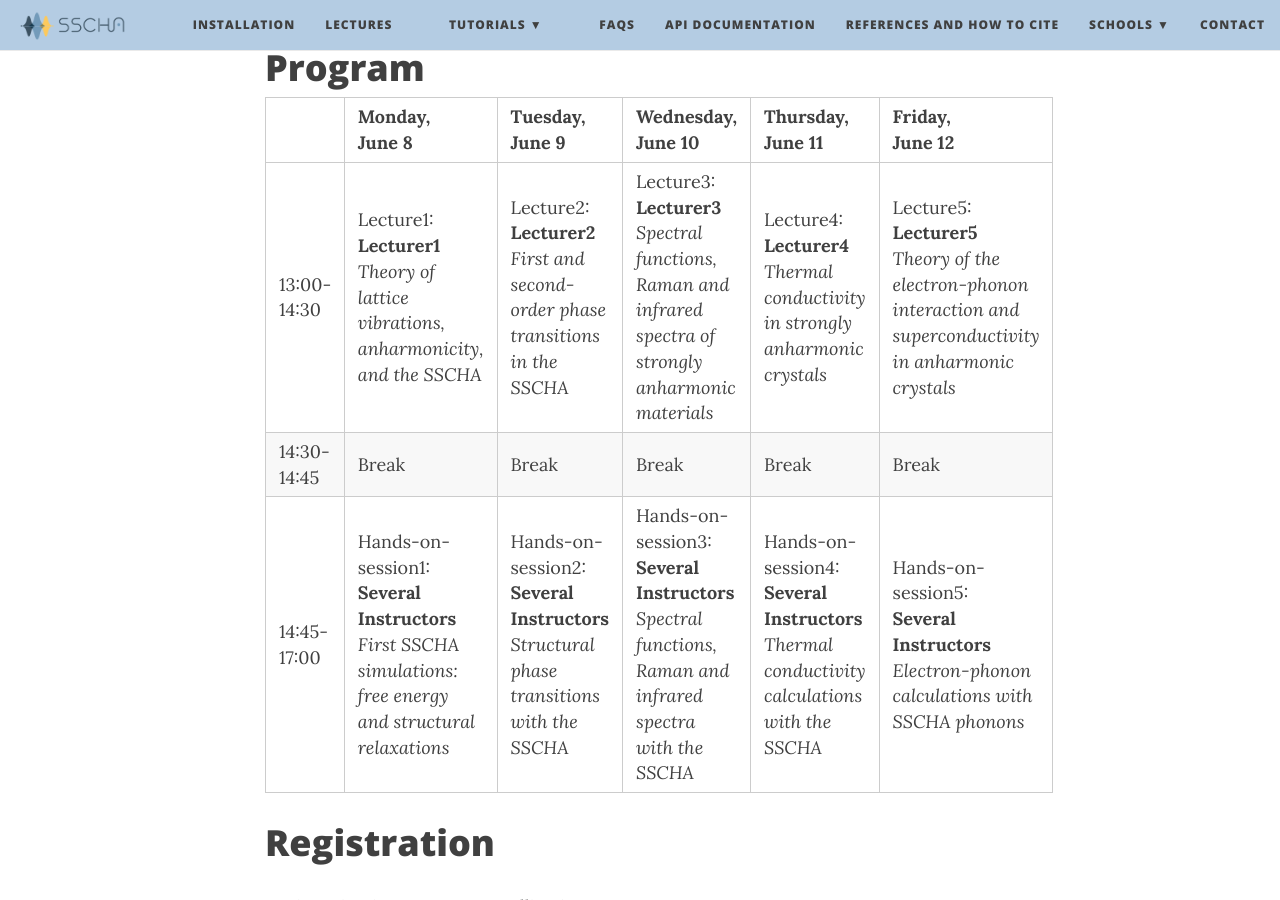
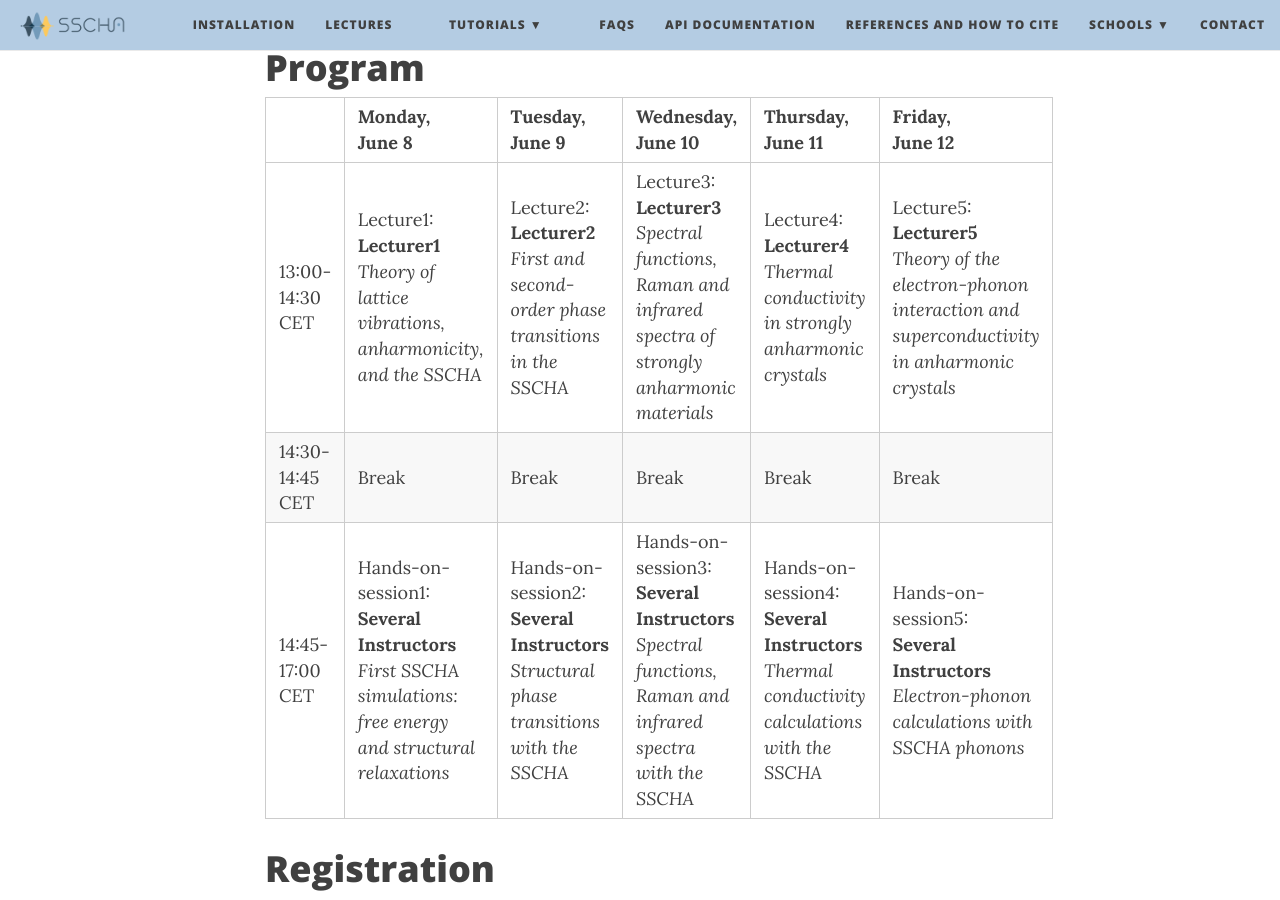
Before and after one commit to SSCHAcode/sschacode.github.io, a Jekyll site: the page built from Schools/2026/home.md, in a window 1280 px wide and 900 px high, scrolled down 1939 px. Built offline with Jekyll 4.4.1, drawn with Linux system fonts in a browser that asks for light colours; nearby versions of some CDN libraries.

Commit message:
Update home.md

```diff
--- a/Schools/2026/home.md
+++ b/Schools/2026/home.md
@@ -46,9 +46,9 @@
 
 |   | Monday, <br /> June 8 | Tuesday, <br /> June 9 | Wednesday, <br /> June 10 | Thursday, <br /> June 11  | Friday, <br /> June 12 |
 |---|---|---|---|---|---|
-| 13:00-14:30  | Lecture1: <br /> **Lecturer1** <br /> *Theory of lattice vibrations, anharmonicity, and the SSCHA* | Lecture2: <br /> **Lecturer2** <br /> *First and second-order phase transitions in the SSCHA* | Lecture3: <br /> **Lecturer3** <br /> *Spectral functions, Raman and infrared spectra of strongly anharmonic materials* | Lecture4: <br /> **Lecturer4** <br /> *Thermal conductivity in strongly anharmonic crystals* | Lecture5: <br /> **Lecturer5** <br /> *Theory of the electron-phonon interaction and superconductivity in anharmonic crystals* <br /> |
-| 14:30-14:45 | Break | Break  | Break  | Break  | Break  |
-| 14:45-17:00  | Hands-on-session1: <br /> **Several Instructors** <br />  *First SSCHA simulations: free energy and structural relaxations* | Hands-on-session2: <br /> **Several Instructors** <br />  *Structural phase transitions with the SSCHA*  | Hands-on-session3: <br /> **Several Instructors** <br />  *Spectral functions, Raman and infrared spectra with the SSCHA* | Hands-on-session4: <br /> **Several Instructors** <br />  *Thermal conductivity calculations with the SSCHA* | Hands-on-session5: <br /> **Several Instructors** <br /> *Electron-phonon calculations with SSCHA phonons* |
+| 13:00-14:30  CET | Lecture1: <br /> **Lecturer1** <br /> *Theory of lattice vibrations, anharmonicity, and the SSCHA* | Lecture2: <br /> **Lecturer2** <br /> *First and second-order phase transitions in the SSCHA* | Lecture3: <br /> **Lecturer3** <br /> *Spectral functions, Raman and infrared spectra of strongly anharmonic materials* | Lecture4: <br /> **Lecturer4** <br /> *Thermal conductivity in strongly anharmonic crystals* | Lecture5: <br /> **Lecturer5** <br /> *Theory of the electron-phonon interaction and superconductivity in anharmonic crystals* <br /> |
+| 14:30-14:45 CET | Break | Break  | Break  | Break  | Break  |
+| 14:45-17:00 CET | Hands-on-session1: <br /> **Several Instructors** <br />  *First SSCHA simulations: free energy and structural relaxations* | Hands-on-session2: <br /> **Several Instructors** <br />  *Structural phase transitions with the SSCHA*  | Hands-on-session3: <br /> **Several Instructors** <br />  *Spectral functions, Raman and infrared spectra with the SSCHA* | Hands-on-session4: <br /> **Several Instructors** <br />  *Thermal conductivity calculations with the SSCHA* | Hands-on-session5: <br /> **Several Instructors** <br /> *Electron-phonon calculations with SSCHA phonons* |
 
 <a name="Registration"></a>
 
```
